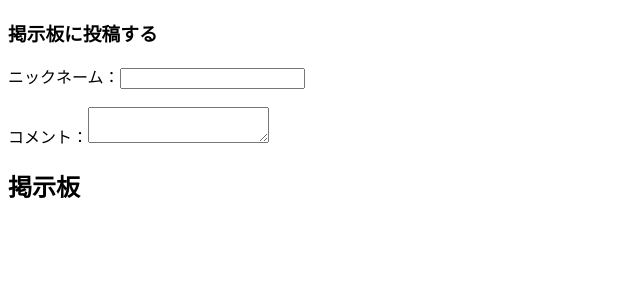
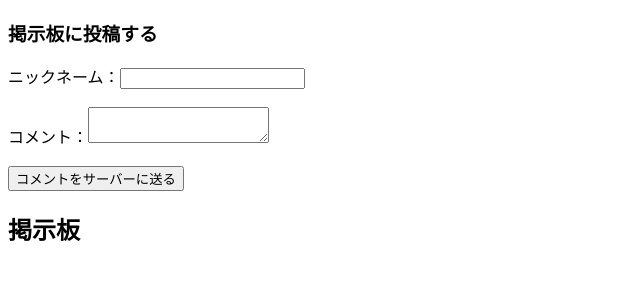
Before and after one commit to junichiseki0831/vue_project, a Vue app: page / in a window 1280 px wide. Shown: the top 300 px of the page, without its empty margins (0-640 px from the left). Built offline with nearby package versions, Linux system fonts and the light colour scheme.

Commit message:
axiosでデータをpost送信

```diff
--- a/src/App.vue
+++ b/src/App.vue
@@ -6,16 +6,50 @@
     <br><br>
     <label for="comment">コメント：</label>
     <textarea id="comment" v-model="comment"></textarea>
+    <br><br>
+    <button @click="createComment">コメントをサーバーに送る</button>
+
     <h2>掲示板</h2>
   </div>
 </template>
 
 <script>
+//axiosのインポート
+import axios from "axios";
+
 export default {
   data() {
     return {
       name: "",
       comment: ""
+    }
+  },
+  methods: {
+    //axiosにpostでデータを送信するメソッド
+    createComment() {
+      axios.post(
+        "https://firestore.googleapis.com/v1/projects/vuejs-http-38403/databases/(default)/documents/comments",
+        {
+          fields: {
+            name: {
+              stringValue: this.name
+            },
+            comment: {
+              stringValue: this.comment
+            }
+          }
+        }
+      )
+      //成功
+      .then(response => {
+        console.log(response);
+      })
+      //失敗
+      .catch(error => {
+        console.log(error);
+      });
+      this.name = "";
+      this.comment = "";
     }
   }
 }
```
